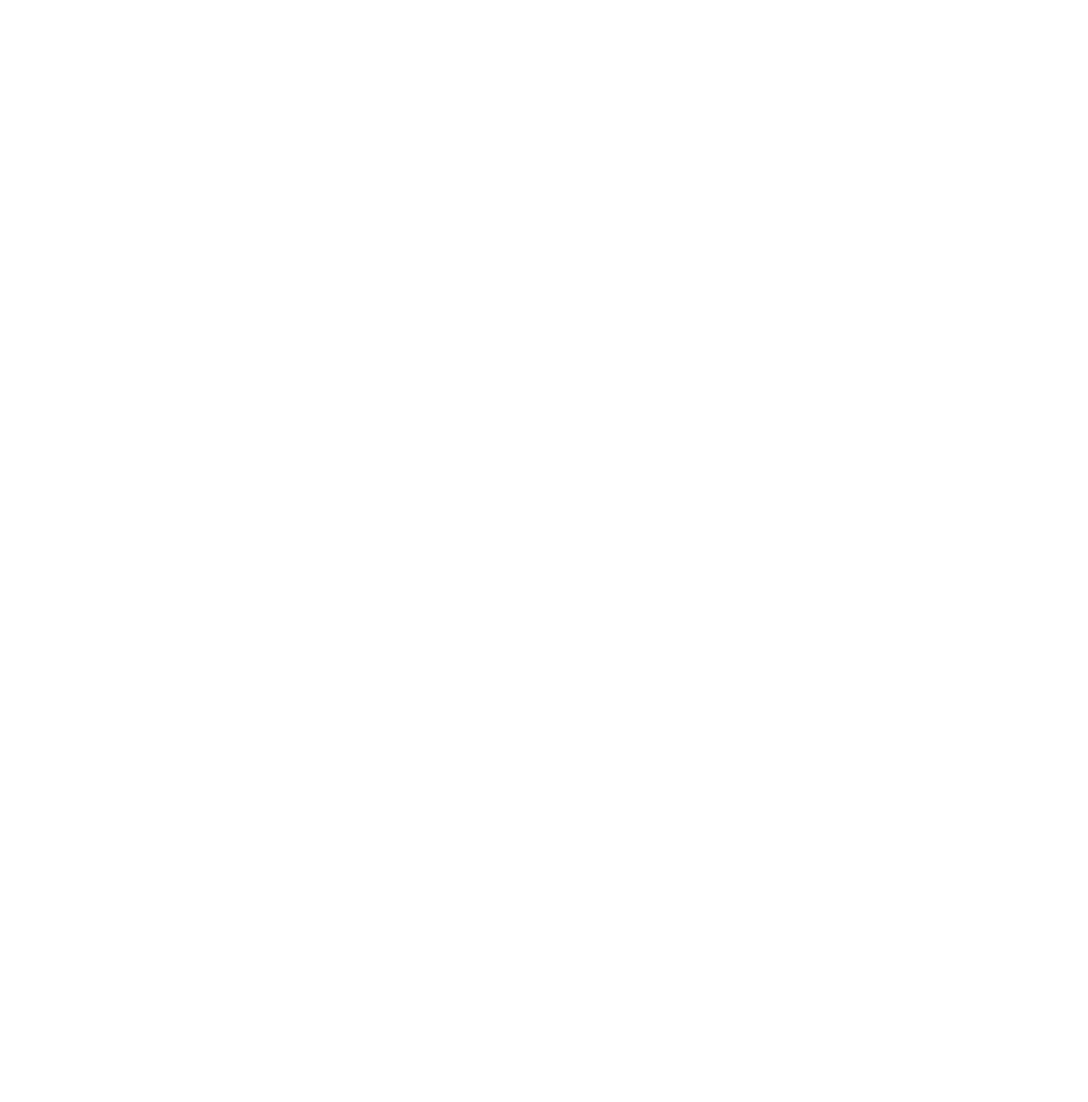
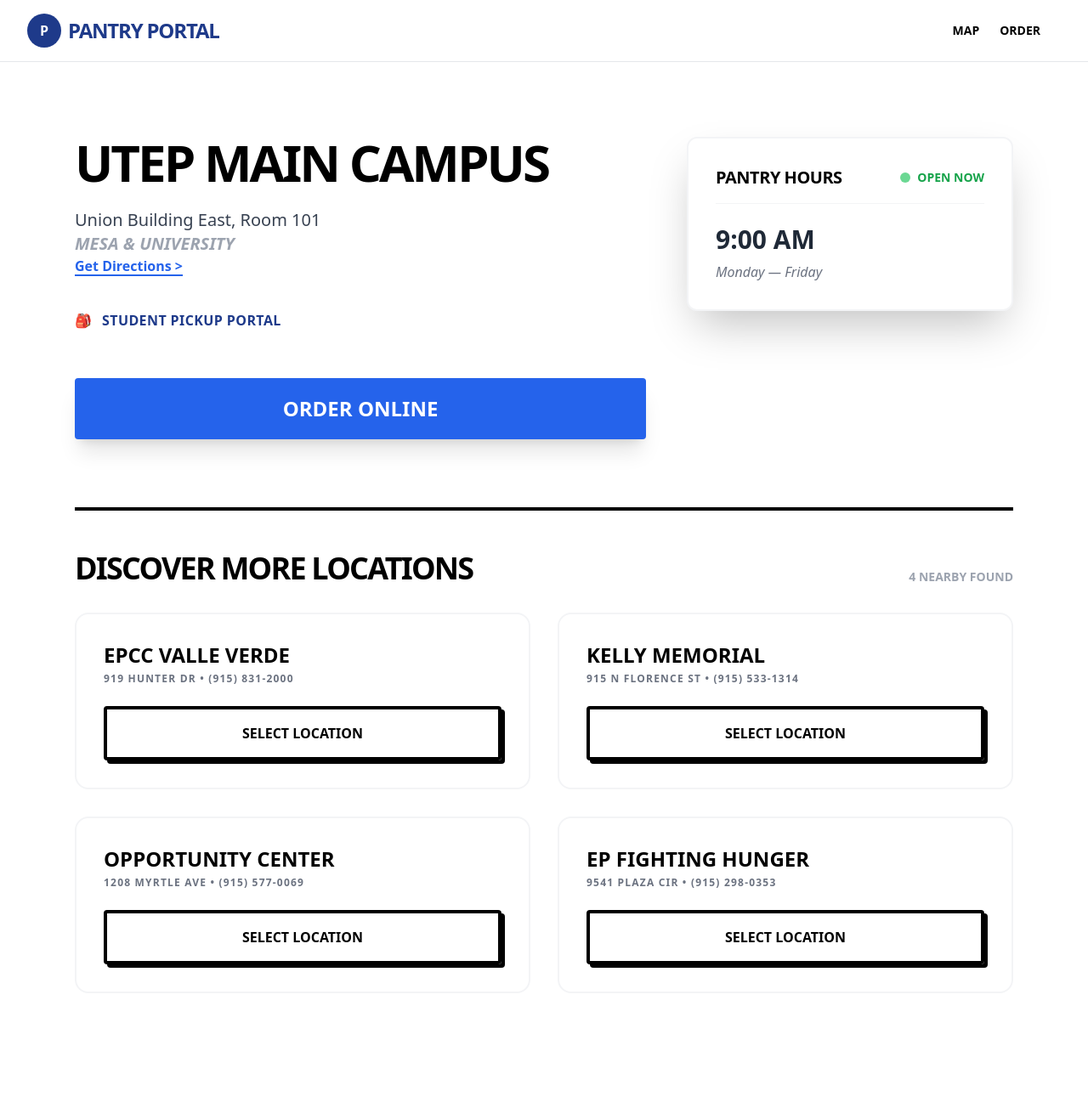
Before and after one commit to javier-m2306/BorderHack, a Flask app: page / in a window 1280 px wide. Before the commit the page is empty. Shown: the whole page at 85% size. Before the commit the page ends 800 px from the top, so only its background shows below. Run offline with Flask 3, Linux system fonts and the light colour scheme; some libraries are stand-ins or nearby versions.

Commit message:
i added sum stuffgit add .

```diff
--- a/pantry_app/templates/base.html
+++ b/pantry_app/templates/base.html
@@ -3,22 +3,32 @@
 <head>
     <meta charset="UTF-8">
     <meta name="viewport" content="width=device-width, initial-scale=1.0">
-    <title>Ghost Pantry</title>
+    <title>Food Pantry</title>
     <!-- Bootstrap for quick, clean styling -->
-    <link href="https://cdn.jsdelivr.net/npm/bootstrap@5.3.0/dist/css/bootstrap.min.css" rel="stylesheet">
+    <script src="https://cdn.tailwindcss.com"></script>
     <style>
         body { background-color: #f8f9fa; color: #333; }
         .stealth-card { border: none; border-radius: 15px; box-shadow: 0 4px 6px rgba(0,0,0,0.1); }
     </style>
 </head>
-<body>
-    <nav class="navbar navbar-dark bg-dark mb-4">
-        <div class="container">
-            <a class="navbar-brand" href="/">Resource Manager</a>
+<body class="bg-white text-black font-sans">
+    <!-- Clean White Header like the example -->
+    <header class="border-b border-gray-200 py-4 px-8 flex justify-between items-center bg-white sticky top-0 z-50">
+        <div class="flex items-center gap-2">
+            <div class="w-10 h-10 bg-blue-900 rounded-full flex items-center justify-center text-white font-bold">P</div>
+            <span class="text-2xl font-black uppercase tracking-tighter text-blue-900">Pantry Portal</span>
         </div>
-    </nav>
-    <div class="container">
+        <div class="flex gap-6 font-bold text-sm items-center">
+            <a href="/" class="hover:text-blue-700">MAP</a>
+            <a href="/build" class="hover:text-blue-700">ORDER</a>
+            <div class="relative">
+                <!--<span class="bg-blue-600 text-white text-xs rounded-full px-2 py-1">0</span>-->
+            </div>
+        </div>
+    </header>
+
+    <main class="max-w-6xl mx-auto px-6 py-12">
         {% block content %}{% endblock %}
-    </div>
+    </main>
 </body>
 </html>
--- a/pantry_app/templates/index.html
+++ b/pantry_app/templates/index.html
@@ -0,0 +1,112 @@
+{% extends "base.html" %}
+{% block content %}
+<div class="flex flex-col md:flex-row gap-12 items-start mt-10 mb-20">
+    <!-- Left Side: Location 22222 -->
+    <div class="flex-1 space-y-6">
+        <h1 id="hero-title" class="text-6xl font-black uppercase leading-none tracking-tighter transition-colors duration-500">UTEP MAIN CAMPUS</h1>
+        <div class="text-xl text-gray-700">
+            <p id="hero-address">Union Building East, Room 101</p>
+            <!-- RE-ADDED THIS ID SO THE SCRIPT DOESN'T CRASH -->
+            <p id="hero-cross" class="text-gray-400 italic font-bold uppercase">Mesa & University</p>
+        </div>
+
+        <a id="hero-map" href="https://maps.google.com" target="_blank" class="text-blue-600 font-bold underline decoration-2 underline-offset-4">Get Directions ></a>
+
+        <div class="flex items-center gap-3 font-bold py-4 text-blue-900">
+            <span>🎒</span>
+            <span class="uppercase tracking-wide">Student Pickup Portal</span>
+        </div>
+
+        <div class="pt-4">
+            <a href="{{ url_for('build_list') }}" class="block w-full bg-blue-600 text-white text-center py-5 text-2xl font-black uppercase rounded shadow-xl hover:bg-blue-700 transition transform active:scale-95">
+                Order Online
+            </a>
+        </div>
+    </div>
+
+    <!-- Right Side: Hours Card -->
+    <div class="w-full md:w-96 bg-white border-2 border-gray-100 shadow-2xl rounded-xl p-8">
+        <div class="flex items-center justify-between mb-6 border-b border-gray-100 pb-4">
+            <h3 class="font-black uppercase text-xl tracking-tight text-black">Pantry Hours</h3>
+            <div class="flex items-center gap-2">
+                <span class="w-3 h-3 bg-green-500 rounded-full animate-pulse"></span>
+                <span class="text-green-600 font-bold text-sm uppercase">Open Now</span>
+            </div>
+        </div>
+        <div class="space-y-2">
+            <p class="text-3xl font-black text-gray-800">9:00 AM</p>
+            <p class="text-gray-500 font-medium italic">Monday — Friday</p>
+        </div>
+    </div>
+</div>
+
+<!-- Discover More Locations Section -->
+<div class="border-t-4 border-black pt-12 mb-20 text-black">
+    <div class="flex justify-between items-end mb-8">
+        <h2 class="text-4xl font-black uppercase tracking-tighter">Discover More Locations</h2>
+        <span class="text-gray-400 font-bold uppercase text-sm">4 Nearby Found</span>
+    </div>
+
+    <div class="grid grid-cols-1 md:grid-cols-2 lg:grid-cols-2 gap-8">
+        <!-- EPCC Location -->
+        <div class="group border-2 border-gray-100 p-8 rounded-2xl hover:border-blue-600 hover:shadow-2xl transition-all bg-white">
+            <h3 class="text-2xl font-black uppercase mb-1 group-hover:text-blue-600">EPCC Valle Verde</h3>
+            <p class="text-gray-500 font-bold text-xs uppercase mb-6 tracking-widest">919 Hunter Dr • (915) 831-2000</p>
+            <button onclick="switchLocation('EPCC Valle Verde', '919 Hunter Dr', 'Hunter & North Loop', 'https://goo.gl/maps/example1')"
+                class="w-full py-4 border-4 border-black font-black uppercase rounded shadow-[4px_4px_0px_0px_rgba(0,0,0,1)] hover:bg-black hover:text-white transition-all active:translate-y-1 active:shadow-none">
+                Select Location
+            </button>
+        </div>
+
+        <!-- Kelly Center Location -->
+        <div class="group border-2 border-gray-100 p-8 rounded-2xl hover:border-blue-600 hover:shadow-2xl transition-all bg-white">
+            <h3 class="text-2xl font-black uppercase mb-1 group-hover:text-blue-600">Kelly Memorial</h3>
+            <p class="text-gray-500 font-bold text-xs uppercase mb-6 tracking-widest">915 N Florence St • (915) 533-1314</p>
+            <button onclick="switchLocation('Kelly Memorial', '915 N Florence St', 'Florence & Arizona', 'https://maps.app.goo.gl/k7vR7B2j5M9L')"
+                class="w-full py-4 border-4 border-black font-black uppercase rounded shadow-[4px_4px_0px_0px_rgba(0,0,0,1)] hover:bg-black hover:text-white transition-all active:translate-y-1 active:shadow-none">
+                Select Location
+            </button>
+        </div>
+
+        <!-- Opportunity Center -->
+        <div class="group border-2 border-gray-100 p-8 rounded-2xl hover:border-blue-600 hover:shadow-2xl transition-all bg-white">
+            <h3 class="text-2xl font-black uppercase mb-1 group-hover:text-blue-600">Opportunity Center</h3>
+            <p class="text-gray-500 font-bold text-xs uppercase mb-6 tracking-widest">1208 Myrtle Ave • (915) 577-0069</p>
+            <button onclick="switchLocation('Opportunity Center', '1208 Myrtle Ave', 'Myrtle & Octavia', 'https://maps.app.goo.gl/v9K8Y7X4Z2W1')"
+                class="w-full py-4 border-4 border-black font-black uppercase rounded shadow-[4px_4px_0px_0px_rgba(0,0,0,1)] hover:bg-black hover:text-white transition-all active:translate-y-1 active:shadow-none">
+                Select Location
+            </button>
+        </div>
+
+        <!-- El Pasoans Fighting Hunger -->
+        <div class="group border-2 border-gray-100 p-8 rounded-2xl hover:border-blue-600 hover:shadow-2xl transition-all bg-white">
+            <h3 class="text-2xl font-black uppercase mb-1 group-hover:text-blue-600">EP Fighting Hunger</h3>
+            <p class="text-gray-500 font-bold text-xs uppercase mb-6 tracking-widest">9541 Plaza Cir • (915) 298-0353</p>
+            <button onclick="switchLocation('EP Fighting Hunger', '9541 Plaza Cir', 'Plaza Cir & Pan American', 'https://maps.app.goo.gl/f8G4D3H2S1K')"
+                class="w-full py-4 border-4 border-black font-black uppercase rounded shadow-[4px_4px_0px_0px_rgba(0,0,0,1)] hover:bg-black hover:text-white transition-all active:translate-y-1 active:shadow-none">
+                Select Location
+            </button>
+        </div>
+    </div>
+</div>
+
+<script>
+function switchLocation(name, address, cross, mapLink) {
+    // 1. Update the content
+    document.getElementById('hero-title').innerText = name.toUpperCase();
+    document.getElementById('hero-address').innerText = address;
+    document.getElementById('hero-cross').innerText = cross;
+    document.getElementById('hero-map').href = mapLink;
+
+    // 2. Scroll to top
+    window.scrollTo({ top: 0, behavior: 'smooth' });
+
+    // 3. Visual feedback
+    const title = document.getElementById('hero-title');
+    title.classList.add('text-blue-600');
+    setTimeout(() => {
+        title.classList.remove('text-blue-600');
+    }, 500);
+}
+</script>
+{% endblock %}
```
Also changed, not shown: pantry_app/templates/build_list.html (+37 -10 lines), pantry_app/6A915704.png (added), pantry_app/9A910D91.png (added), pantry_app/static/QR-S001-001.png (added).
